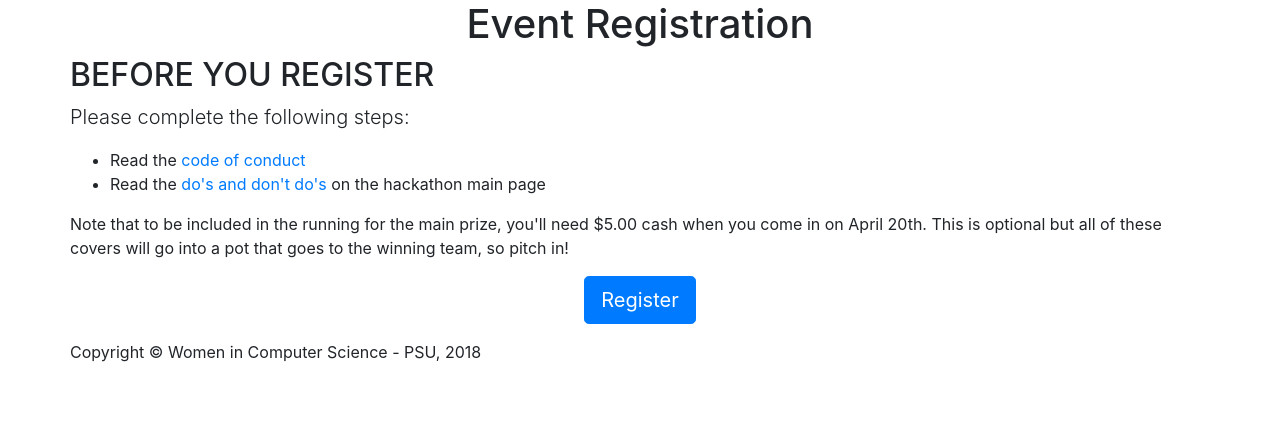
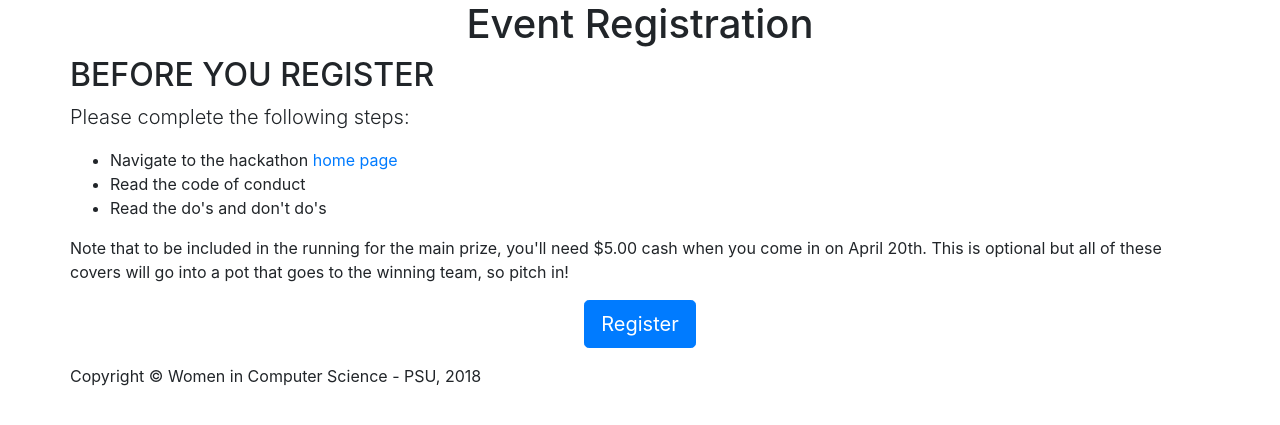
Before and after one commit to WiCS-PortlandState/wics_2, a Python web app: template wics_2/templates/hackathon-register.jinja2 in a window 1280 px wide. Shown: the part 48-473 px from the top of the page. Run offline with Jinja, Linux system fonts and the light colour scheme; the template is opened without the code that fills it, so the values that code supplies are empty; some libraries are stand-ins or nearby versions.

Commit message:
changing registration layout

```diff
--- a/wics_2/templates/hackathon-register.jinja2
+++ b/wics_2/templates/hackathon-register.jinja2
@@ -6,8 +6,9 @@
         <h2 class="font-bold">BEFORE YOU REGISTER</h2>
         <p class="lead">Please complete the following steps:</p>
         <ul>
-            <li>Read the <a class="font-bold" href="http://wics.cs.pdx.edu/hackathon#code_of_conduct">code of conduct</a></li>
-            <li>Read the <a class="font-bold" href="http://wics.cs.pdx.edu/hackathon">do's and don't do's</a> on the hackathon main page</li>
+            <li>Navigate to the hackathon <a class="font-bold" href="http://wics.cs.pdx.edu/hackathon" target="_blank">home page</a></li>
+            <li>Read the code of conduct</li>
+            <li>Read the do's and don't do's</li>
         </ul>
         <p class="big-bottom-margin">Note that to be included in the running for the main prize, you'll need $5.00 cash when you come in on April 20th. This is optional but all of these covers will go into a pot that goes to the winning team, so pitch in!</p>
         <p class="text-center"><a class="btn btn-lg btn-primary" href="https://www.eventbrite.com/e/the-sustainability-hackathon-tickets-44737687628" role="button" target="_blank">Register</a></p>
```
